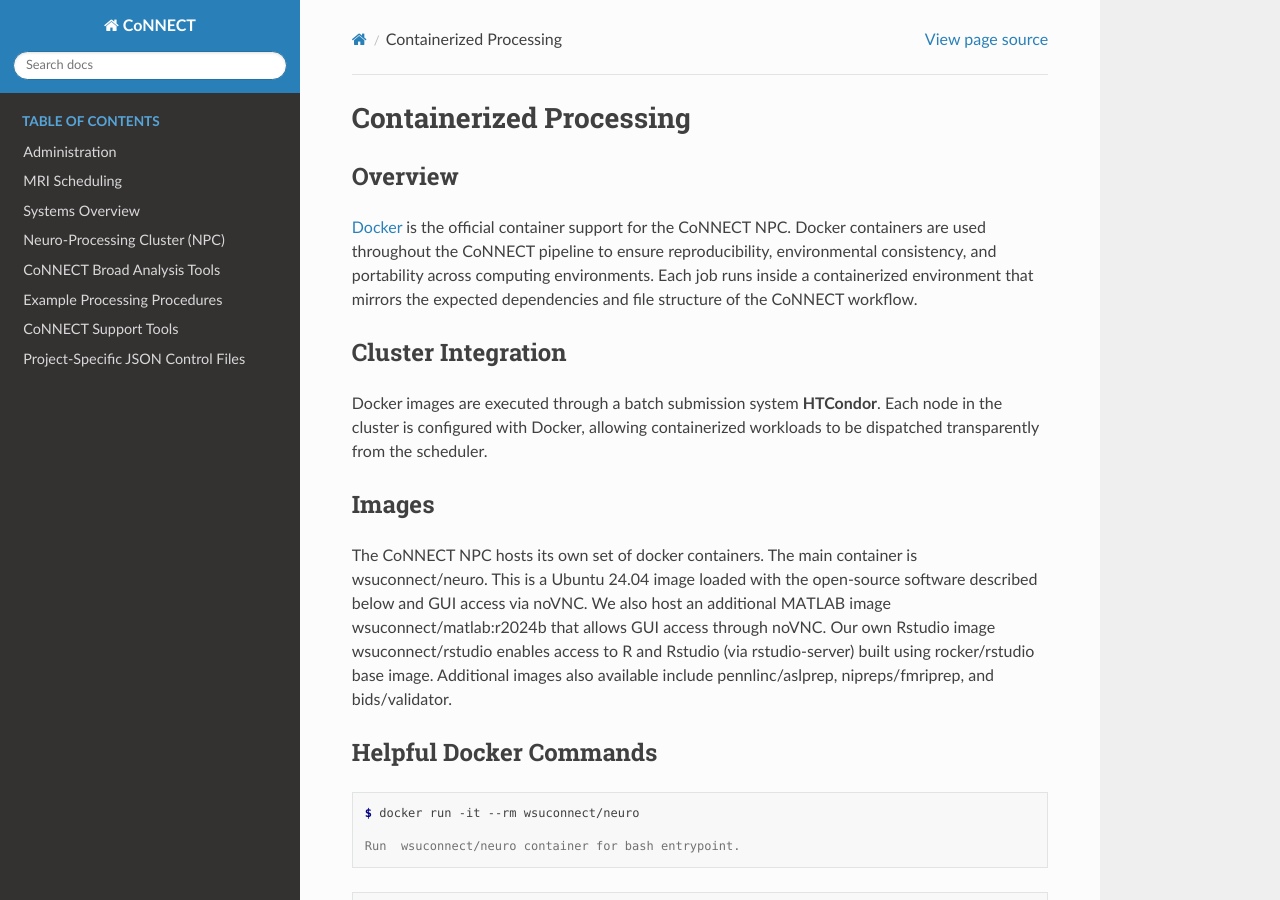
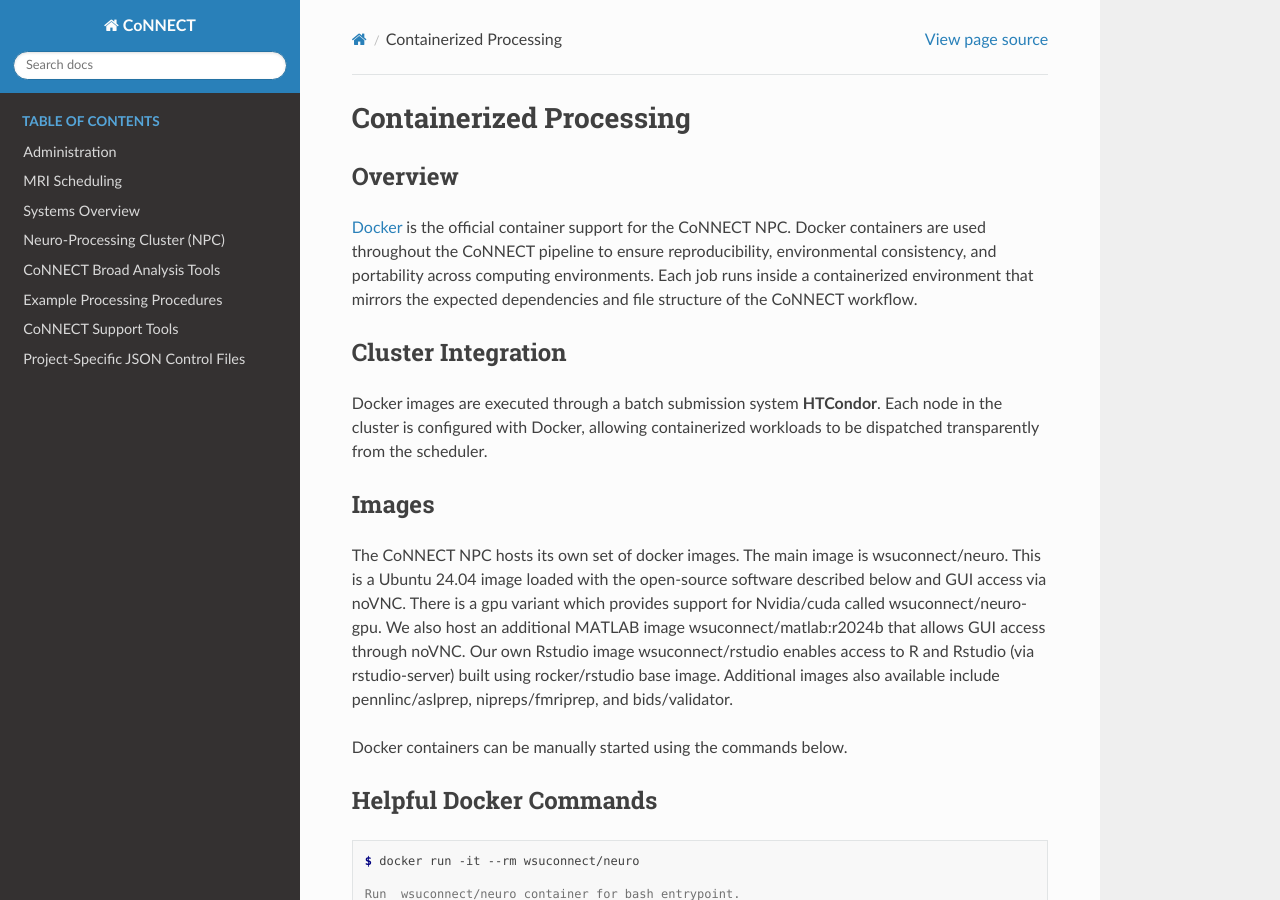
Before and after one commit to mattsherwood87/wsuconnect, a Sphinx documentation site: the page built from docs/source/cluster_computing/containerized_processing.rst, in a window 1280 px wide and 900 px high. Built offline with Sphinx 7.4.7 and the Read the Docs theme 3.1.0, drawn with Linux system fonts in a browser that asks for light colours.

Commit message:
Update containerized_processing.rst

```diff
--- a/docs/source/cluster_computing/containerized_processing.rst
+++ b/docs/source/cluster_computing/containerized_processing.rst
@@ -22,13 +22,16 @@ workloads to be dispatched transparently from the scheduler.
 Images
 ------
 
-The CoNNECT NPC hosts its own set of docker containers. The main container is
+The CoNNECT NPC hosts its own set of docker images. The main image is
 wsuconnect/neuro. This is a Ubuntu 24.04 image loaded with the open-source software
-described below and GUI access via noVNC. We also host an additional MATLAB image
+described below and GUI access via noVNC. There is a gpu variant which provides support
+for Nvidia/cuda called wsuconnect/neuro-gpu. We also host an additional MATLAB image
 wsuconnect/matlab:r2024b that allows GUI access through noVNC. Our own Rstudio image
 wsuconnect/rstudio enables access to R and Rstudio (via rstudio-server) built using
 rocker/rstudio base image. Additional images also available include pennlinc/aslprep,
 nipreps/fmriprep, and bids/validator.
+
+Docker containers can be manually started using the commands below.
 
 Helpful Docker Commands
 ------------------------
```
